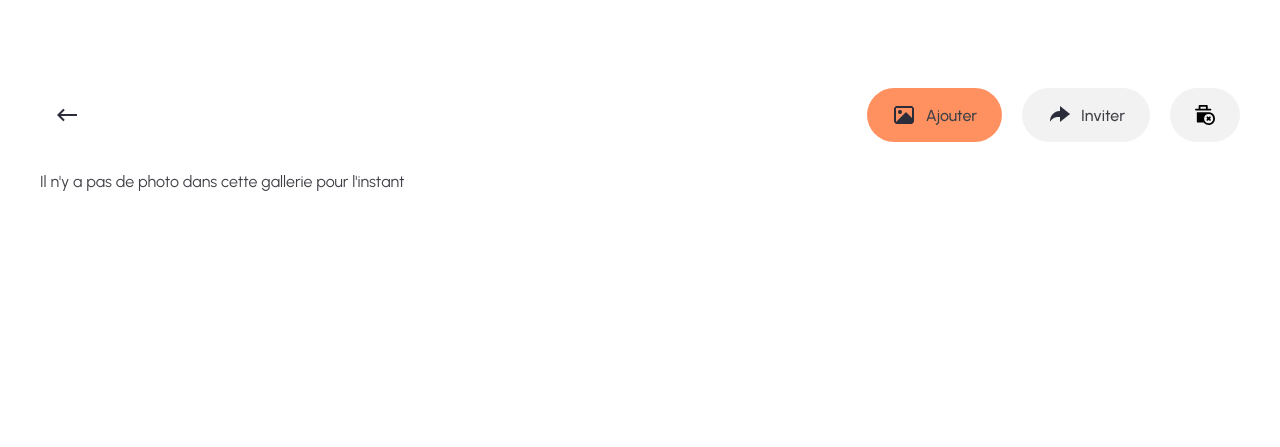
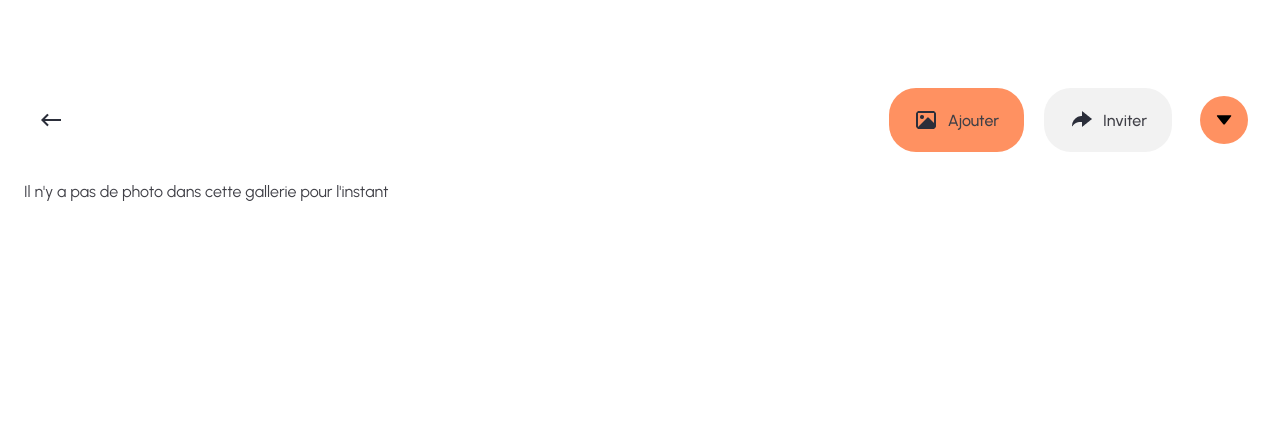
Before and after one commit to mohedabbas/betweenus, a PHP site: the page made by sources/app/views/gallery/single.php in a window 1280 px wide. Shown: the part 74-521 px from the top of the page. Run offline with PHP 8.4, Linux system fonts and the light colour scheme; the template is opened without the code that fills it, so the values that code supplies are empty.

Commit message:
Added the deletion of the gallery as a whole

```diff
--- a/sources/app/views/gallery/addUsers.php
+++ b/sources/app/views/gallery/addUsers.php
@@ -49,7 +49,7 @@ $countUser = count($users);
     }
 </style>
 
-<main class="container">
+<main>
     <div class="flex flex--gap-2 flex--wrap">
         <a href="/gallery/<?php echo htmlspecialchars($galleryId); ?>"
             class="button button--icon button--no-background">
--- a/sources/app/views/gallery/single.php
+++ b/sources/app/views/gallery/single.php
@@ -4,12 +4,56 @@ ob_start();
 $photoCount = count($galleryPhotos);
 // <?php echo __DIR__."/uploads/profiles/default.jpg";
 ?>
-<main class="container">
+<style>
+    .user-menu {
+        position: relative;
+
+        .button--icon {
+            border-radius: 50%;
+            width: 3rem;
+            height: 3rem;
+            display: flex ;
+            justify-content: center;
+            align-items: center;
+
+            img {
+                width: 1.5rem;
+                height: 1.5rem;
+                object-fit: contain;
+            }
+        }
+
+        .user-dropdown {
+
+            .dropdown-item {
+                padding: 0.5rem;
+                border-bottom: 1px solid #f1f1f1;
+                display: flex;
+                align-items: center;
+                justify-content: center;
+                color: #333;
+                text-decoration: none;
+                display: flex;
+                align-items: center;
+                gap: 0.5rem;
+
+                img {
+                    width: 1rem;
+                    height: 1rem;
+                    object-fit: contain;
+                }
+
+            }
+        }
+    }
+</style>
+
+<main>
     <!-- Gallery header -->
     <div class="flex flex--justify-between flex--wrap flex--gap-2 mb-3">
         <div class="flex flex--gap-2 flex--wrap">
             <a href="/gallery" class="button button--icon button--no-background">
-                <img src="../../../assets/images/icons/arrow-left.png" alt="arrow-left">
+                <img src="/assets/images/icons/arrow-left.png" alt="arrow-left">
             </a>
             <h1 class="m-0">
                 <?php echo $title; ?>
@@ -17,7 +61,7 @@ $photoCount = count($galleryPhotos);
         </div>
         <div class="flex flex--gap-2 flex--wrap">
             <div class="flex flex--align-center ml-2">
-                <?php foreach ($galleryUsers as $user) { ?>
+                <?php foreach ($galleryUsers as $key => $user) { ?>
                     <img src="
                 <?php echo '/uploads/profiles/default.jpg'; ?>
                     " alt="<?php echo $user->username; ?>" title="<?php echo $user->username; ?>"
@@ -26,15 +70,29 @@ $photoCount = count($galleryPhotos);
             </div>
             <div class="flex flex--gap-2">
                 <a href="/gallery/upload/<?php echo $galleryId; ?>" class="button button-cta">
-                    <img src="../../../assets/images/icons/picture.png" alt="picture icon">Ajouter</a>
+                    <img src="/assets/images/icons/picture.png" alt="picture icon">Ajouter</a>
                 <a href="/gallery/addusers/<?php echo $galleryId; ?>" class="button button--secondary ">
-                    <img src="../../../assets/images/icons/arrow-curved.png" alt="picture icon">
+                    <img src="/assets/images/icons/arrow-curved.png" alt="picture icon">
                     Inviter
                 </a>
-                <a href="/gallery/empty/<?php echo $galleryId; ?>" class="button button--secondary">
-                    <img src="../../../assets/images/icons/delete.svg" alt="picture icon"
-                        style="width: 100%; height: 20px; object-fit: contain;">
-                </a>
+                <div class="user-menu">
+                    <button class="button button--icon">
+                        <img src="/assets/images/icons/dropdown.svg" alt="picture icon">
+                    </button>
+                    <div class="user-dropdown">
+                        <a href="/gallery/empty/<?php echo $galleryId; ?>" class="dropdown-item">
+                            <img src="/assets/images/icons/delete.svg" alt="picture icon">
+                            Vider la gallerie
+                        </a>
+                        <a href="/gallery/deletegallery/<?php echo $galleryId; ?>" class="dropdown-item">
+                            <img src="/assets/images/icons/delete.svg" alt="picture icon">
+                            <p>
+                                Supprimer la gallerie
+                            </p>
+                        </a>
+
+                    </div>
+                </div>
             </div>
         </div>
     </div>
--- a/sources/index.php
+++ b/sources/index.php
@@ -83,6 +83,7 @@ $router->get('/gallery/delete/{id}', ['GalleryController', 'deletePhoto']);
 
 // Empty gallery
 $router->get('/gallery/empty/{galleryId}', ['GalleryController','emptyGallery']);
+$router->get('/gallery/deletegallery/{galleryId}', ['GalleryController','deleteGallery']);
 
 
 
```
Also changed, not shown: sources/app/controllers/GalleryController.php (+29 -0 lines), sources/app/models/GalleryModel.php (+14 -1 lines), sources/assets/images/icons/dropdown.svg (added), uploads/gallery_photos/3/gallery_6/20250214225905_5bde7fb354a1db05.png (added), uploads/gallery_photos/3/gallery_7/20250214220005_c5bf67c2a31071f4.png (added), uploads/gallery_photos/3/gallery_7/20250214225927_e20f880bec52006e.jpg (added), uploads/gallery_photos/3/gallery_7/20250214231903_1e60bd40932bb865.png (added).
